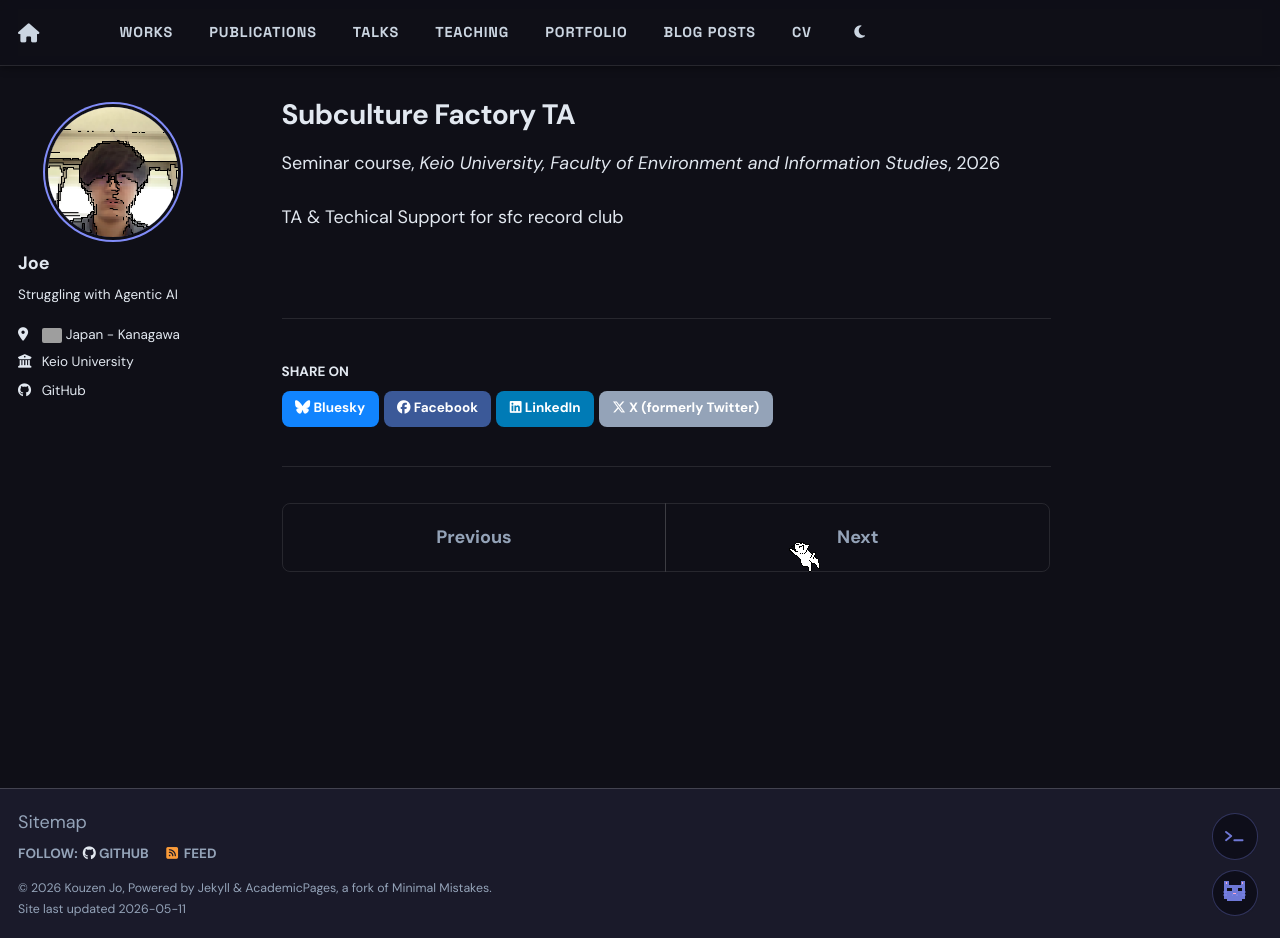
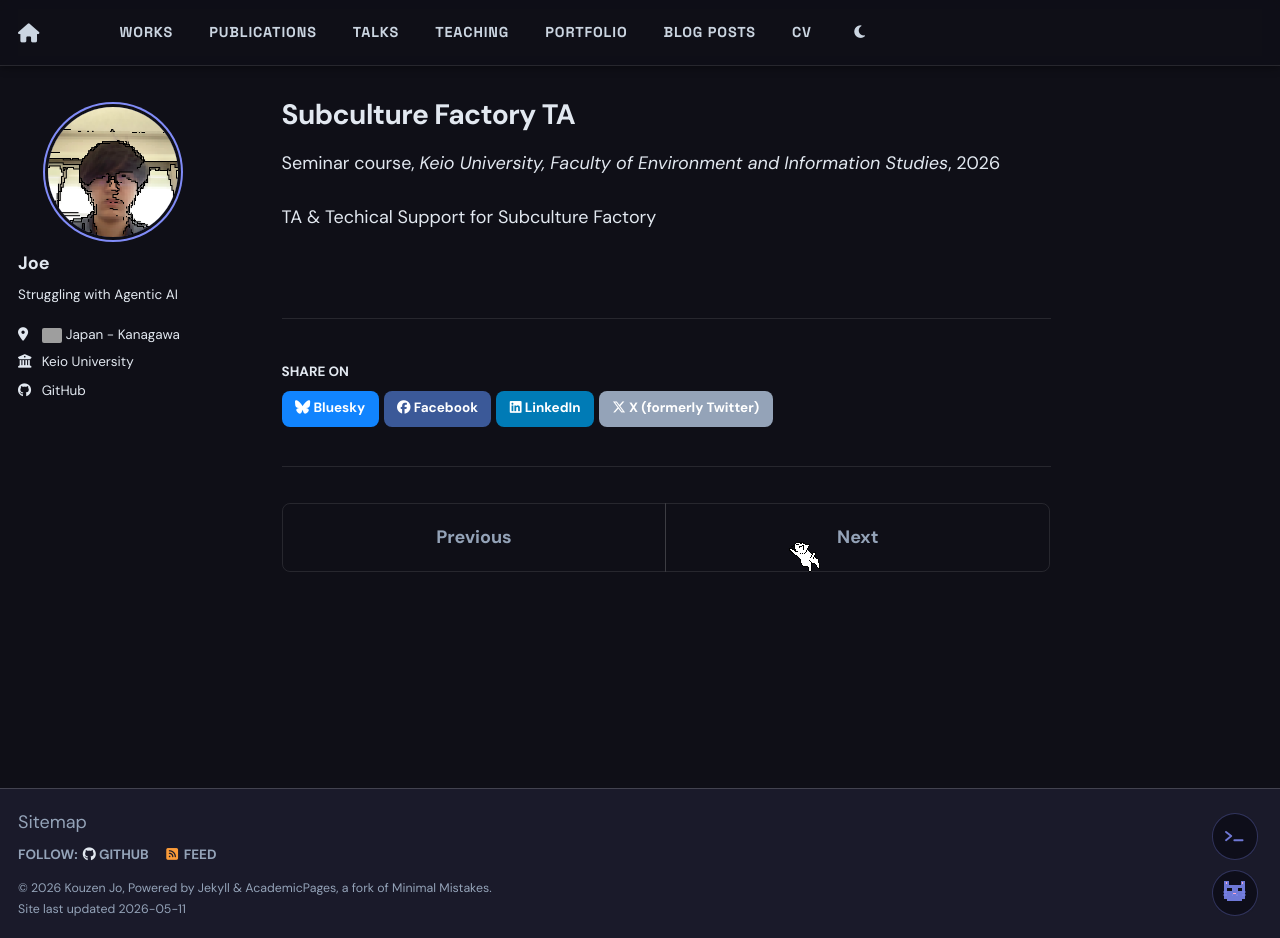
Before and after one commit to Joe-Xuu/joe-xuu.github.io, a Jekyll site: the page built from _teaching/2025-fall-teaching-5.md, in a window 1280 px wide and 938 px high. Built offline with Jekyll 4.4.1, drawn with Linux system fonts in a browser that asks for light colours; grey boxes are pictures that could not be loaded.

Commit message:
Update 2025-fall-teaching-5.md

```diff
--- a/_teaching/2025-fall-teaching-5.md
+++ b/_teaching/2025-fall-teaching-5.md
@@ -7,4 +7,4 @@
 date: 2025, Fall
 location: "Fujisawa, Kanagawa, Japan"
 ---
-TA & Techical Support for sfc record club
+TA & Techical Support for Subculture Factory
```
